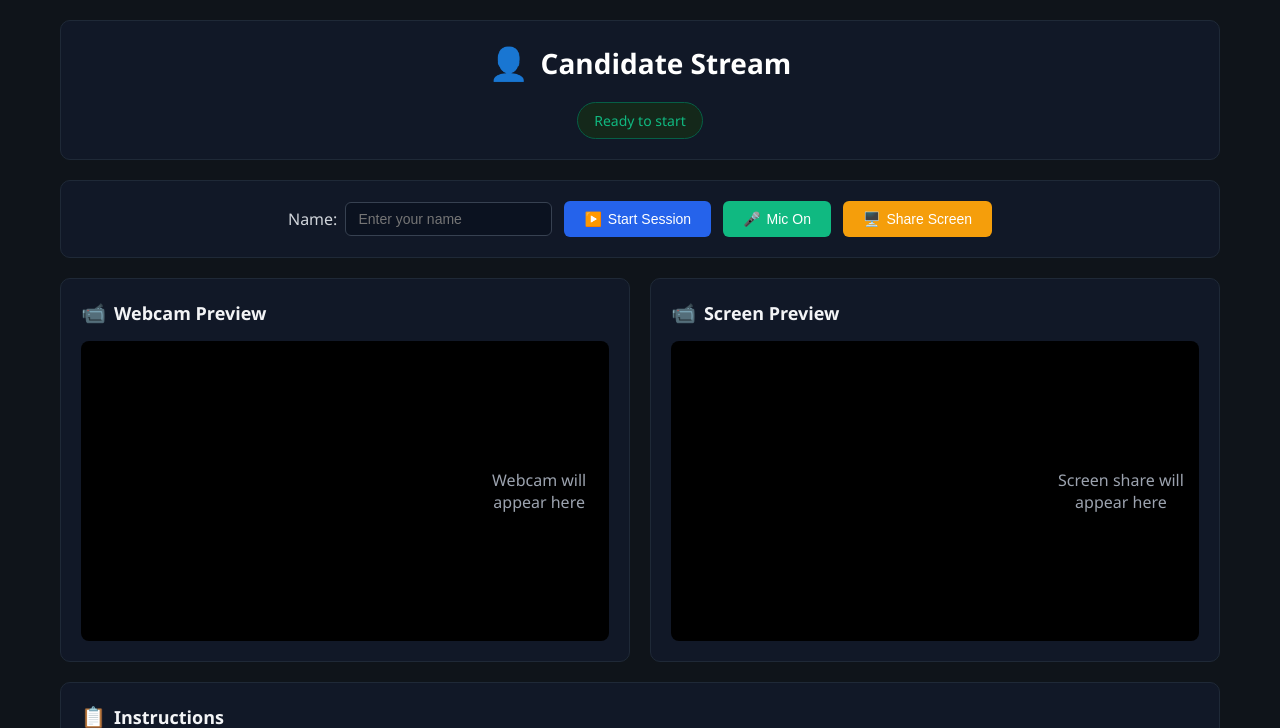
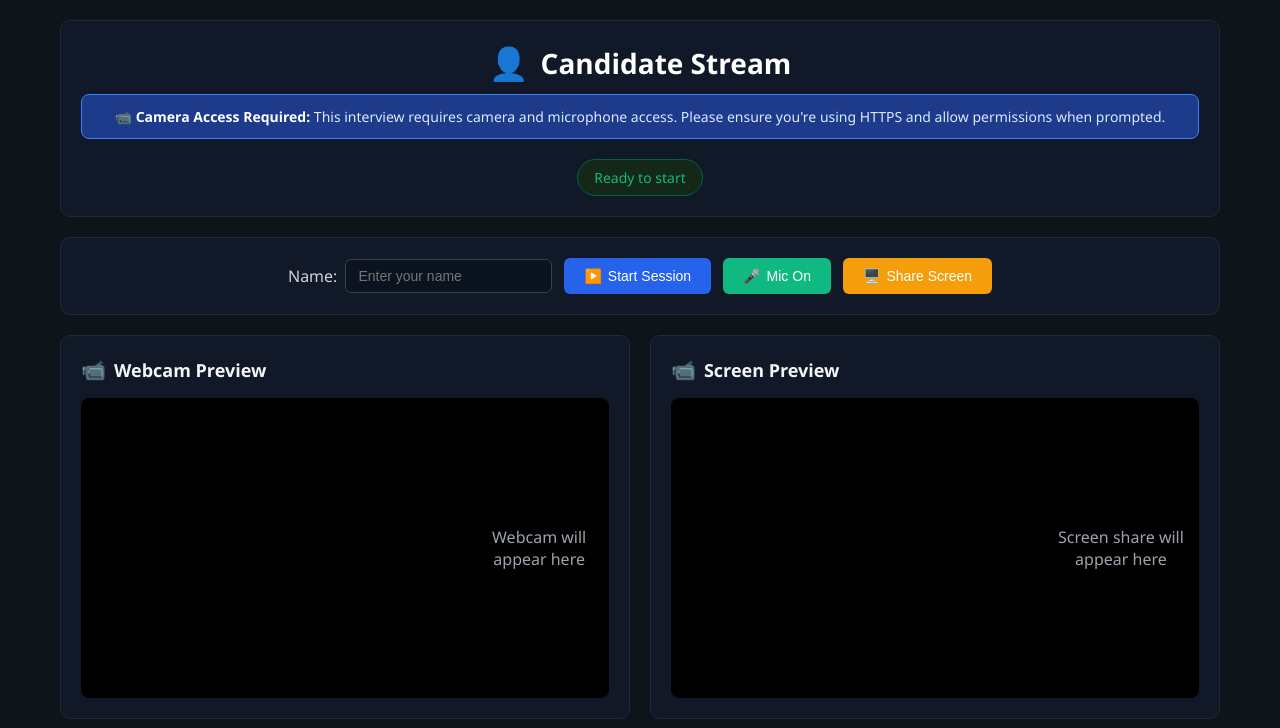
Before and after one commit to iamshubham1704/Cheating, a Flask app: page /candidate in a window 1280 px wide. Shown: the top 728 px of the page. Run offline with Flask 3, Linux system fonts and the light colour scheme; some libraries are stand-ins or nearby versions.

Commit message:
camera bt

```diff
--- a/templates/candidate.html
+++ b/templates/candidate.html
@@ -38,6 +38,19 @@
       .header h1::before {
         content: "👤";
         font-size: 32px;
+      }
+      .camera-notice {
+        background: #1e3a8a;
+        border: 1px solid #3b82f6;
+        border-radius: 8px;
+        padding: 12px 16px;
+        margin: 10px 0;
+        font-size: 14px;
+        color: #dbeafe;
+        text-align: center;
+      }
+      .camera-notice strong {
+        color: #ffffff;
       }
       .status {
         padding: 8px 16px;
@@ -237,6 +250,10 @@
       <div id="candidateAlert" class="alert-banner">Please remove prohibited items. Cheating is not allowed.</div>
       <div class="header">
         <h1>Candidate Stream</h1>
+        <div class="camera-notice">
+          <strong>📹 Camera Access Required:</strong> This interview requires camera and microphone access.
+          Please ensure you're using HTTPS and allow permissions when prompted.
+        </div>
         <div class="status" id="status">Ready to start</div>
       </div>
 
@@ -362,7 +379,30 @@
 
       async function startWebcam() {
         try {
-          webcamStream = await navigator.mediaDevices.getUserMedia({ video: { width: 640, height: 480 }, audio: false });
+          // Check if we're on HTTPS or localhost
+          const isSecure = location.protocol === 'https:' || location.hostname === 'localhost' || location.hostname === '127.0.0.1';
+          if (!isSecure) {
+            updateStatus('Camera access requires HTTPS. Please use https://your-app.onrender.com', 'error');
+            return;
+          }
+
+          // Check if getUserMedia is supported
+          if (!navigator.mediaDevices || !navigator.mediaDevices.getUserMedia) {
+            updateStatus('Camera access not supported in this browser', 'error');
+            return;
+          }
+
+          updateStatus('Requesting camera access...', 'info');
+
+          webcamStream = await navigator.mediaDevices.getUserMedia({
+            video: {
+              width: { ideal: 640 },
+              height: { ideal: 480 },
+              facingMode: 'user' // Front camera
+            },
+            audio: false
+          });
+
           webcamVideo.srcObject = webcamStream;
           webcamVideo.style.display = 'block';
           webcamPlaceholder.style.display = 'none';
@@ -389,9 +429,50 @@
           } else {
             webcamVideo.onloadeddata = startSending;
           }
+
+          updateStatus('Camera active - streaming video', 'success');
         } catch (err) {
           console.error('Webcam error', err);
-          updateStatus('Webcam permission denied', 'error');
+          let errorMessage = 'Camera access failed';
+
+          if (err.name === 'NotAllowedError') {
+            errorMessage = 'Camera permission denied. Please allow camera access and refresh the page.';
+          } else if (err.name === 'NotFoundError') {
+            errorMessage = 'No camera found. Please connect a camera and try again.';
+          } else if (err.name === 'NotReadableError') {
+            errorMessage = 'Camera is being used by another application. Please close other apps and try again.';
+          } else if (err.name === 'OverconstrainedError') {
+            errorMessage = 'Camera constraints not supported. Trying with basic settings...';
+            // Try with basic constraints
+            try {
+              webcamStream = await navigator.mediaDevices.getUserMedia({ video: true, audio: false });
+              webcamVideo.srcObject = webcamStream;
+              webcamVideo.style.display = 'block';
+              webcamPlaceholder.style.display = 'none';
+              updateStatus('Camera active with basic settings', 'success');
+              return;
+            } catch (retryErr) {
+              errorMessage = 'Camera access failed even with basic settings';
+            }
+          } else if (err.name === 'SecurityError') {
+            errorMessage = 'Camera access blocked by security policy. Please use HTTPS.';
+          }
+
+          updateStatus(errorMessage, 'error');
+
+          // Show detailed instructions
+          setTimeout(() => {
+            const instructions = `
+            <div style="background: #f8f9fa; border: 1px solid #dee2e6; border-radius: 5px; padding: 15px; margin: 10px 0; font-size: 14px;">
+              <strong>Camera Access Instructions:</strong><br>
+              1. Make sure you're using HTTPS (https://your-app.onrender.com)<br>
+              2. Click the camera icon in your browser's address bar<br>
+              3. Select "Allow" for camera access<br>
+              4. Refresh the page and try again<br>
+              5. If using Chrome, check chrome://settings/content/camera
+            </div>`;
+            document.getElementById('status').innerHTML = instructions;
+          }, 2000);
         }
       }
 
@@ -437,7 +518,29 @@
       async function toggleMic() {
         try {
           if (!micStream) {
-            micStream = await navigator.mediaDevices.getUserMedia({ audio: true });
+            // Check if we're on HTTPS or localhost
+            const isSecure = location.protocol === 'https:' || location.hostname === 'localhost' || location.hostname === '127.0.0.1';
+            if (!isSecure) {
+              updateStatus('Microphone access requires HTTPS. Please use https://your-app.onrender.com', 'error');
+              return;
+            }
+
+            // Check if getUserMedia is supported
+            if (!navigator.mediaDevices || !navigator.mediaDevices.getUserMedia) {
+              updateStatus('Microphone access not supported in this browser', 'error');
+              return;
+            }
+
+            updateStatus('Requesting microphone access...', 'info');
+
+            micStream = await navigator.mediaDevices.getUserMedia({
+              audio: {
+                echoCancellation: true,
+                noiseSuppression: true,
+                sampleRate: 16000
+              }
+            });
+
             if (!audioCtx) audioCtx = new (window.AudioContext || window.webkitAudioContext)({ sampleRate: 16000 });
             if (audioCtx.state === 'suspended') { await audioCtx.resume(); }
             const source = audioCtx.createMediaStreamSource(micStream);
@@ -494,7 +597,19 @@
           }
         } catch (err) {
           console.error('Mic error', err);
-          updateStatus('Microphone permission denied', 'error');
+          let errorMessage = 'Microphone access failed';
+
+          if (err.name === 'NotAllowedError') {
+            errorMessage = 'Microphone permission denied. Please allow microphone access and refresh the page.';
+          } else if (err.name === 'NotFoundError') {
+            errorMessage = 'No microphone found. Please connect a microphone and try again.';
+          } else if (err.name === 'NotReadableError') {
+            errorMessage = 'Microphone is being used by another application. Please close other apps and try again.';
+          } else if (err.name === 'SecurityError') {
+            errorMessage = 'Microphone access blocked by security policy. Please use HTTPS.';
+          }
+
+          updateStatus(errorMessage, 'error');
         }
       }
 
```
Also changed, not shown: CAMERA_TROUBLESHOOTING.md (added, +144 -0 lines).
